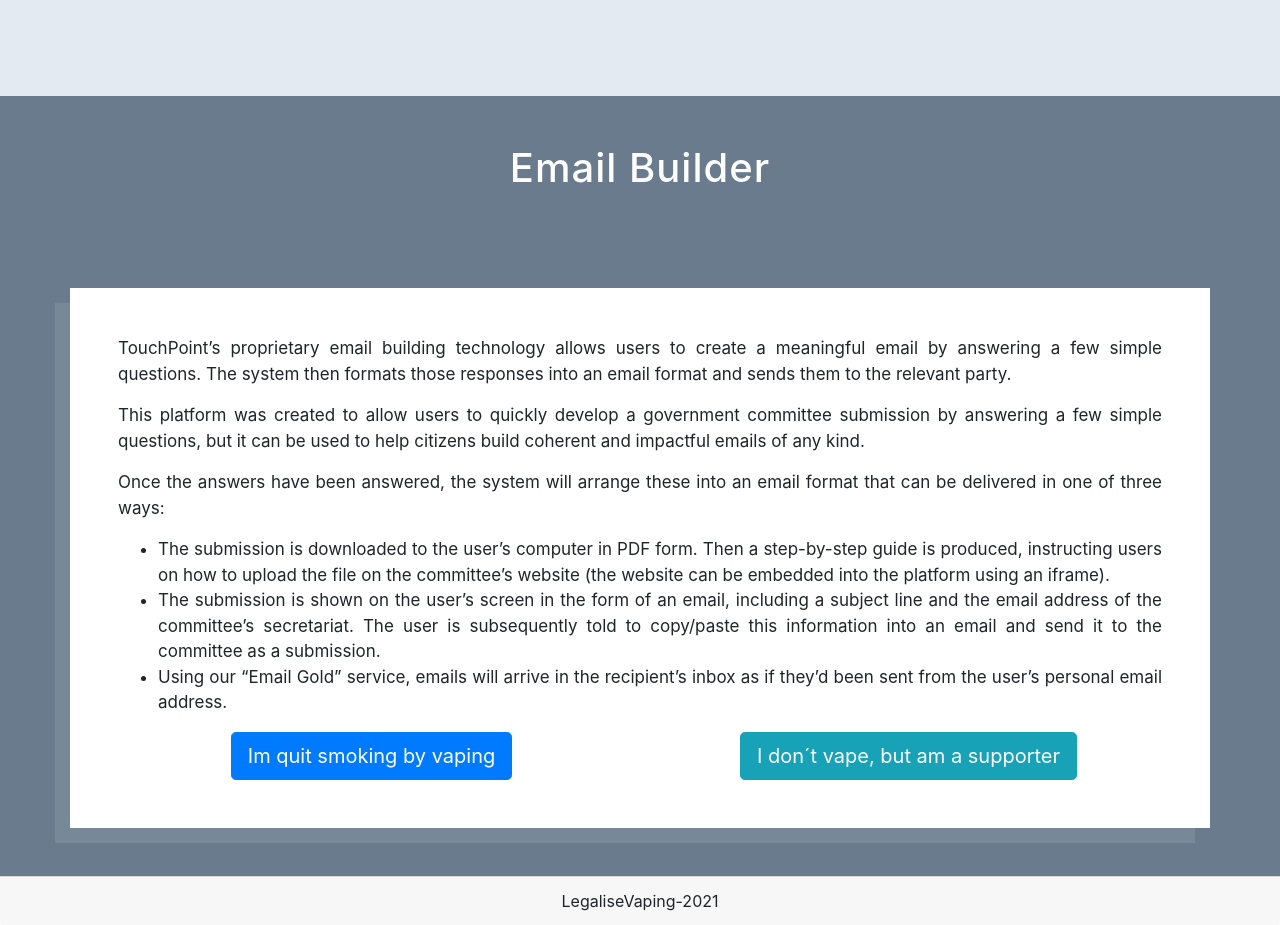
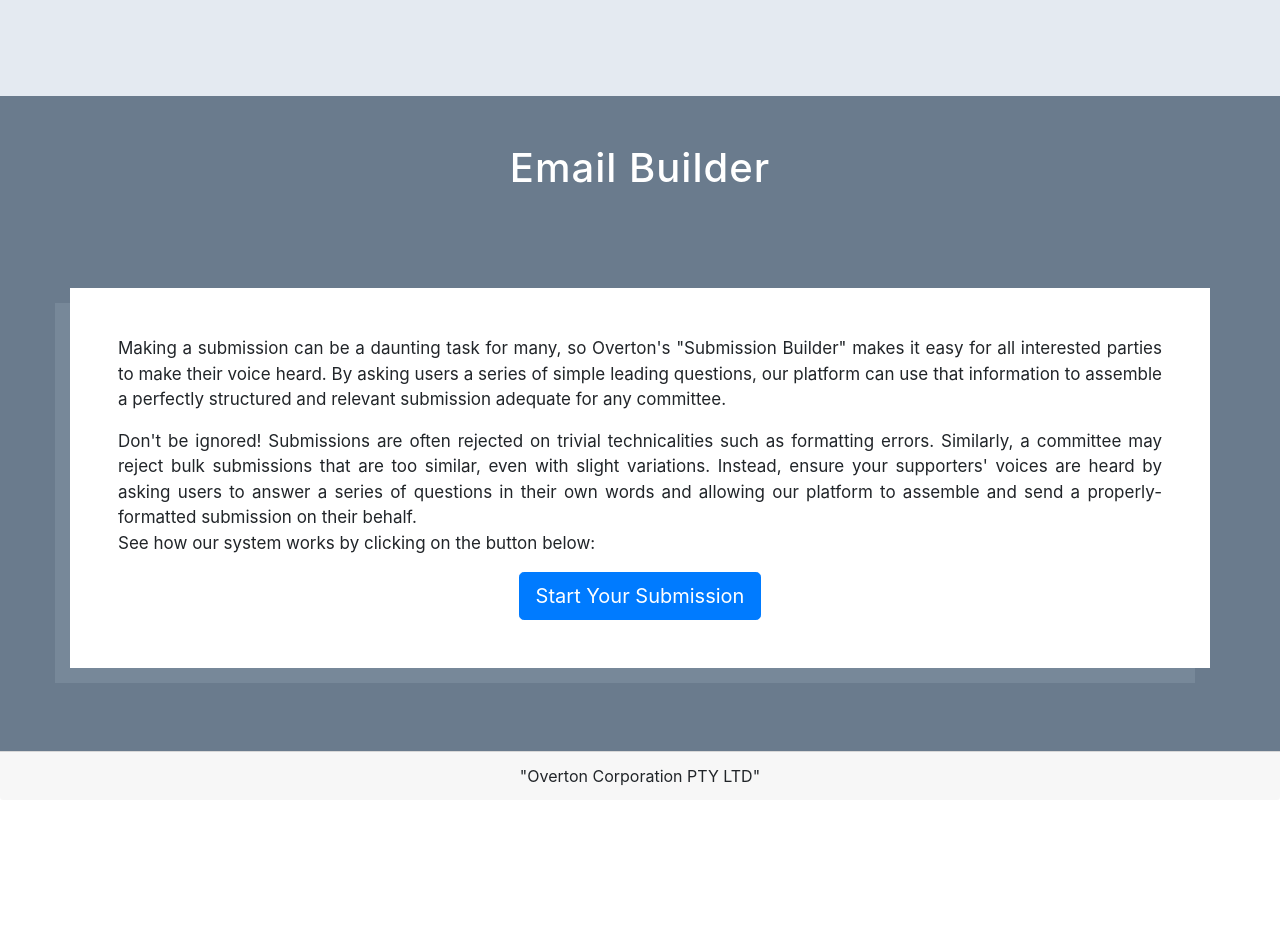
Before and after one commit to AdanTouchPoint/email-builder, a React (Create React App) app: page / in a window 1280 px wide. After the commit the page ends 800 px from the top, so only its background shows below. Built offline with nearby package versions, Linux system fonts and the light colour scheme.

Commit message:
add questions comnponents to new use case

```diff
--- a/public/index.html
+++ b/public/index.html
@@ -24,7 +24,7 @@
       work correctly both with client-side routing and a non-root public URL.
       Learn how to configure a non-root public URL by running `npm run build`.
     -->
-    <title>Tell you Story</title>
+    <title>Submission Builder Demo</title>
   </head>
   <body>
     <noscript>You need to enable JavaScript to run this app.</noscript>
--- a/src/App.js
+++ b/src/App.js
@@ -7,7 +7,8 @@ import AnswersView from "./components/AnswersView";
 import AnswersViewSmoker from "./components/AnswersViewSmoker";
 import ThankYou from "./components/ThankYou";
 import Footer from './components/Footer'
-
+import Questions from './components/Questions';
+import QuestionsView from './components/QuestionsView';
 function App() {
 
     const [usertweet, setUsertweet] = useState({
@@ -50,13 +51,15 @@ function App() {
     const [products, setProducts] = useState({
         products: ''
     })
+    const [questions, setQuestions] = useState([])
     const [hidden, setHidden] = useState(true)
     const [smokerSub, setSmokerSub] = useState(true)
     const [noSmokerSub, setNoSmokerSub] = useState(true)
     const [noSmokerAnswers, setNoSmokerAnswers] = useState(true)
     const [smokerAnswers, setSmokerAnswers] = useState(true)
     const [showThankYou, setShowThankYou] = useState(true)
-
+    const [showQuestions,setShowQuestions] = useState(true)
+    const [showQuestionsView,setShowQuestionsView] = useState(true)
     return (
         <div style={{display: 'flex', flexDirection: 'column', height: '100vh'}}>
             <header style={{background: '#e4eaf1'}}>
@@ -73,13 +76,13 @@ function App() {
                     setHidden={setHidden}
                 />
                 <RegisterForm
+                    hidden={hidden}
                     user={user}
                     setUser={setUser}
-                    hidden={hidden}
-                    setHidden={setHidden}
-                    smokerSub={smokerSub}
-                    setSmokerSub={setSmokerSub}
-                    setNoSmokerSub={setNoSmokerSub}
+                    showQuestions={showQuestions}
+                    setShowQuestions={setShowQuestions}
+                    questions={questions}
+                    setQuestions={setQuestions}
                 />
                 <SmokerSubmission
                     user={user}
@@ -91,6 +94,7 @@ function App() {
                     allDataIn={allDataIn}
                     products={products}
                     setProducts={setProducts}
+
                 />
                 <NoSmokerSubmission
                     user={user}
@@ -100,6 +104,27 @@ function App() {
                     setNoSmokerAnswers={setNoSmokerAnswers}
                     setAllDataIn={setAllDataIn}
                     allDataIn={allDataIn}
+                />
+                <Questions
+                    user={user}
+                    setUser={setUser}
+                    showQuestions={showQuestions}
+                    setShowQuestions={setShowQuestions}
+                    questions={questions}
+                    setQuestions={setQuestions}
+                    setSmokerAnswers={setSmokerAnswers}
+                    showQuestionsView={showQuestionsView}
+                    setShowQuestionsView={setShowQuestionsView}
+                />
+                <QuestionsView
+                setHidden={setHidden}
+                user={user}
+                    questions={questions}
+                    setShowThankYou={setShowThankYou}
+                    showQuestions={showQuestions}
+                    setShowQuestions={setShowQuestions}
+                    showQuestionsView={showQuestionsView}
+                    setShowQuestionsView={setShowQuestionsView}
                 />
                 <AnswersViewSmoker
                     user={user}
@@ -112,6 +137,8 @@ function App() {
                     setSmokerAnswers={setSmokerAnswers}
                     setAllDataIn={setAllDataIn}
                     allDataIn={allDataIn}
+                    questions={questions}
+                    setQuestions={setQuestions}
                 />
                 <AnswersView
                     user={user}
--- a/src/components/AnswersView.js
+++ b/src/components/AnswersView.js
@@ -14,7 +14,7 @@ const AnswersView = ({allDataIn,noSmokerAnswers, dataNoSmokerSub, user, setShowT
         setHidden(true)
         setNoSmokerAnswers(true)
         console.log(user)
-       await axios.post(`https://payload-demo-tpm.herokuapp.com/email-builder?user=${JSON.stringify(user)}&dataNoSmokerSub=${JSON.stringify(dataNoSmokerSub)}&allDataIn=${JSON.stringify(allDataIn)}`)
+       await axios.post(`http://localhost:8080/email-builder?user=${JSON.stringify(user)}&dataNoSmokerSub=${JSON.stringify(dataNoSmokerSub)}&allDataIn=${JSON.stringify(allDataIn)}`)
         .then((res) => {
             console.log(res.status)
         })
--- a/src/components/AnswersViewSmoker.js
+++ b/src/components/AnswersViewSmoker.js
@@ -13,7 +13,7 @@ const AnswersViewSmoker = ({allDataIn, user, setDataSmokerSub, dataSmokerSub, sm
         setSmokerSub(true)
         setHidden(true)
         setSmokerAnswers(true)
-        await axios.post(`https://payload-demo-tpm.herokuapp.com/email-builder?user=${JSON.stringify(user)}&dataSmokerSub=${JSON.stringify(dataSmokerSub)}&allDataIn=${JSON.stringify(allDataIn)}`)
+        await axios.post(`http://localhost:8080/email-builder?user=${JSON.stringify(user)}&dataSmokerSub=${JSON.stringify(dataSmokerSub)}&allDataIn=${JSON.stringify(allDataIn)}`)
         .then((res) => {
             console.log(res.status)
         })
--- a/src/components/Footer.js
+++ b/src/components/Footer.js
@@ -9,7 +9,7 @@ const Footer = () => {
 
     return (
 <div className={"footer"}>
-            <Card.Footer>LegaliseVaping-2021</Card.Footer>
+            <Card.Footer>"Overton Corporation PTY LTD"</Card.Footer>
 
 </div>
 
--- a/src/components/Home.js
+++ b/src/components/Home.js
@@ -1,23 +1,22 @@
-import React, {Fragment, useEffect, useState} from 'react'
+import React, { Fragment, useEffect, useState } from "react";
 import Button from "react-bootstrap/cjs/Button";
 import Container from "react-bootstrap/cjs/Container";
 import Row from "react-bootstrap/cjs/Row";
 import Col from "react-bootstrap/cjs/Col";
-import {Link, animateScroll as scroll} from "react-scroll";
+import { Link, animateScroll as scroll } from "react-scroll";
 
-const Home = ({user, setUser, hidden, setHidden}) => {
-    const handleClick = e => {
+const Home = ({ user, setUser, hidden, setHidden }) => {
+  const handleClick = (e) => {
     setUser({
       ...user,
-            [e.target.name]: e.target.value
-        })
-        setHidden(false
-        )
+      [e.target.name]: e.target.value,
+    });
+    setHidden(false);
     scroll.scrollToBottom();
-        console.log(e.target.value)
-        console.log(user)
-        console.log(hidden)
-    }
+    console.log(e.target.value);
+    console.log(user);
+    console.log(hidden);
+  };
   return (
     <Fragment>
       <Container className={"containerText"}>
@@ -30,58 +29,49 @@ const Home = ({user, setUser, hidden, setHidden}) => {
               smooth={true}
               offset={100}
               duration={500}
-                        >
-
-                        </Link>
-                        <div style={{fontSize: '17px', textAlign:'justify'}}>
-
-                            <p>TouchPoint’s proprietary email building technology allows users to create a meaningful
-                                email
-                                by answering a few simple questions. The system then formats those responses into an
-                                email
-                                format and sends them to the relevant party.
+            ></Link>
+            <div style={{ fontSize: "17px", textAlign: "justify" }}>
+              <p>
+                Making a submission can be a daunting task for many, so
+                Overton's "Submission Builder" makes it easy for all interested
+                parties to make their voice heard. By asking users a series of
+                simple leading questions, our platform can use that information
+                to assemble a perfectly structured and relevant submission
+                adequate for any committee.
               </p>
-
-                            <p> This platform was created to allow users to quickly develop a government committee
-                                submission by answering a few simple questions, but it can be used to help citizens
-                                build
-                                coherent and impactful emails of any kind.
+              <p>
+                Don't be ignored! Submissions are often rejected on trivial
+                technicalities such as formatting errors. Similarly, a committee
+                may reject bulk submissions that are too similar, even with
+                slight variations. Instead, ensure your supporters' voices are
+                heard by asking users to answer a series of questions in their
+                own words and allowing our platform to assemble and send a
+                properly-formatted submission on their behalf.<br/>
+                See how our system works by clicking on the button below:<br/>
               </p>
-                            <p> Once the answers have been answered, the system will arrange these into an email format
-                                that
-                                can be delivered in one of three ways:
-                            </p>
-                            <ul>
-                                <li> The submission is downloaded to the user’s computer in PDF form. Then a
-                                    step-by-step guide is produced, instructing users on how to upload the file on the
-                                    committee’s website (the website can be embedded into the platform using an iframe).
-                                </li>
-                                <li>The submission is shown on the user’s screen in the form of an email, including a
-                                    subject line and the email address of the committee’s secretariat. The user is
-                                    subsequently told to copy/paste this information into an email and send it to the
-                                    committee as a submission.
-                                </li>
-                                <li>Using our “Email Gold” service, emails will arrive in the recipient’s inbox as if
-                                    they’d been sent from the user’s personal email address.
-                                </li>
-                            </ul>
-
             </div>
           </Col>
         </Row>
         <Row className={"Button1"}>
-                    <Col xs={6} xl={6}>
-                        <Button onClick={handleClick} size={"lg"} name={'smoker'} value={'1'} variant="primary">Im quit
-                            smoking by vaping</Button>
+          <Col xs={12} xl={12}>
+            <Button
+              onClick={handleClick}
+              size={"lg"}
+              name={"smoker"}
+              value={"1"}
+              variant="primary"
+            >
+              Start Your Submission
+            </Button>
           </Col>
-                    <Col className={"Button2"} xs={6}>
+          {/* <Col className={"Button2"} xs={6}>
                         <Button size={'lg'} onClick={handleClick} size={"lg"} name={'smoker'} value={'2'}
                                 variant="info">I don´t vape, but am a supporter</Button>
-                    </Col>
+                    </Col> */}
         </Row>
       </Container>
     </Fragment>
-    )
-}
+  );
+};
 
 export default Home;
--- /dev/null
+++ b/src/components/Questions.js
@@ -0,0 +1,140 @@
+import React, { useState, useEffect } from "react";
+import Form from "react-bootstrap/Form";
+import Button from "react-bootstrap/cjs/Button";
+import Alert from "react-bootstrap/Alert";
+import { Link, animateScroll as scroll } from "react-scroll";
+import Col from "react-bootstrap/Col";
+import Row from "react-bootstrap/Row";
+
+//const cryptoRandomString = require("crypto-random-string");
+
+const Questions = ({
+  user,
+  showQuestions,
+  setShowQuestions,
+  questions,
+  setQuestions,
+  setSmokerAnswers,
+  setShowQuestionsView,
+}) => {
+  const [validated, setValidated] = useState(false);
+  const [error, setError] = useState(false);
+  const handleText = (e) => {
+    setQuestions({
+      ...questions,
+      [e.target.name]: e.target.value,
+    });
+    console.log(e.target.value);
+  };
+  const click = (e) => {
+    e.preventDefault();
+    const form = e.currentTarget;
+    if (form.checkValidity() === false) {
+      e.preventDefault();
+      e.stopPropagation();
+    }
+    const { question1, question2, question3 } = questions;
+    setValidated(true);
+    if (
+      question1.trim() === "" ||
+      question2.trim() === "" ||
+      question3.trim() === ""
+    ) {
+      setError(true);
+      return;
+    }
+    setError(false);
+    setShowQuestionsView(false);
+    scroll.scrollToBottom();
+  };
+  useEffect(() => {
+    return console.log(questions);
+  }, [questions]);
+  return (
+    <div
+      hidden={showQuestions}
+      className={"container"}
+      style={{ justifyContent: "center", display: "flex" }}
+    >
+      <div style={{ maxWidth: "700px", width: "100%" }}>
+        <h2>Create a Submission </h2>
+        {error ? (
+          <Alert variant={"danger"}>All fields are required!</Alert>
+        ) : null}
+        <Link
+          activeClass="active"
+          to="section1"
+          spy={true}
+          smooth={true}
+          offset={-70}
+          duration={500}
+        ></Link>
+        <Form noValidate validated={validated}>
+          <Form.Group controlId="question1">
+            <Form.Label>
+              1.- Introduce yourself to the committee by stating your name,
+              location and occupation. For example, "Hi, I'm Adam, I live in
+              Perth, and I own a pastry shop in Kwinana."
+            </Form.Label>
+            <Form.Control
+              required
+              as="textarea"
+              name={"question1"}
+              onChange={handleText}
+              rows={3}
+            />
+          </Form.Group>
+          <Form.Group controlId="question2">
+            <Form.Label>
+              2.- In your own words, tell the committee that you support this
+              legislation and that you believe it is important to achieve
+            </Form.Label>
+            <Form.Control
+              required
+              as="textarea"
+              onChange={handleText}
+              name={"question2"}
+              rows={3}
+            />
+          </Form.Group>
+          <Row className="mb-3">
+
+              3.- Tell the committee that you fear that opposing
+
+              <Col >
+                <Form.Control plaintext
+                onChange={handleText}
+                name={"question3"}
+                />
+              </Col>
+              legislation will lead to
+              <Col>
+                <Form.Control  plaintext
+                onChange={handleText}
+                name={"question31"}
+                />
+              </Col>
+              as well as any other concerns you have.
+          </Row>
+          <Button onClick={click}>Next</Button>
+        </Form>
+      </div>
+    </div>
+  );
+};
+
+export default Questions;
+<Row className="mb-3">
+  <Form.Group as={Col} controlId="formGridState">
+    <Form.Label>State</Form.Label>
+    <Form.Select defaultValue="Choose...">
+      <option>Choose...</option>
+      <option>...</option>
+    </Form.Select>
+  </Form.Group>
+
+  <Form.Group as={Col} controlId="formGridZip">
+    <Form.Label>Zip</Form.Label>
+    <Form.Control />
+  </Form.Group>
+</Row>;
--- /dev/null
+++ b/src/components/QuestionsView.js
@@ -0,0 +1,68 @@
+import React from "react";
+import Button from "react-bootstrap/cjs/Button";
+import Card from "react-bootstrap/Card";
+import axios from "axios";
+
+const QuestionsView = ({
+  questions,
+  user,
+  setShowThankYou,
+  setHidden,
+  setShowQuestions,
+  showQuestionsView,
+  setShowQuestionsView,
+}) => {
+  const { question1, question2, question3 } = questions;
+  const {
+    firstName,
+    lastName,
+  } = user;
+  const click = async (e) => {
+    e.preventDefault();
+    setShowThankYou(false);
+    setShowQuestions(true);
+    setHidden(true);
+    setShowQuestionsView(true);
+    await axios
+      .post(
+        `https://payload-demo-tpm.herokuapp.com/email-builder?questions=${JSON.stringify(questions)}&user=${JSON.stringify(user)}`
+      )
+      .then((res) => {
+        console.log(res.status);
+      });
+  };
+  return (
+    <div
+      hidden={showQuestionsView}
+      className={"container"}
+      style={{justifyContent: 'center', display: "flex" }}
+    >
+      <div style={{ maxWidth: "700px", width: "100%" }}>
+        <h2> Review your Answers</h2>
+        <p>
+          Please review your answers carefully before submitting. Once you click
+          send, your submission will be sent on your behalf to the Committee
+          using the information you provided above.
+        </p>
+        <p>Your submission will be laid out as follows</p>
+       <div style={{textAlign:"left"}} >
+       <Card body>
+          <p>{question1}</p>
+          <p>{question2}</p>
+          <p>{question3}</p>
+          Sincerely,
+          <p>
+            {firstName} {lastName}
+          </p>
+        </Card>
+       </div>
+        <p>If you are happy with your submission, click "Send Now" below</p>
+        <Button onClick={click} className={"u-full-width"}>
+          Send Now!
+        </Button>
+      </div>
+    </div>
+  );
+};
+
+export default QuestionsView;
--- a/src/components/RegisterForm.js
+++ b/src/components/RegisterForm.js
@@ -6,7 +6,7 @@ import Alert from "react-bootstrap/Alert";
 import { Link, animateScroll as scroll } from "react-scroll";
 //const cryptoRandomString = require("crypto-random-string");
 
-const RegisterForm = ({user, setUser, hidden, smokerSub, setSmokerSub, setNoSmokerSub}) => {
+const RegisterForm = ({setShowQuestions,showQuestions,user, setUser, hidden, smokerSub, setSmokerSub, setNoSmokerSub}) => {
     const [validated, setValidated] = useState(false);
     const [error, setError] = useState(false)
     const handleChange = e => {
@@ -32,16 +32,11 @@ const RegisterForm = ({user, setUser, hidden, smokerSub, setSmokerSub, setNoSmok
             return
         }
         setError(false)
-        //const randomId = cryptoRandomString({type: 'distinguishable', length: 10})
-        user.id = 'randomId';
+
         console.log(user)
-        if (smoker === "1") {
-            setSmokerSub(false)
+
+            setShowQuestions(false)
             scroll.scrollToBottom();
-        } else {
-            setNoSmokerSub(false)
-            scroll.scrollToBottom();
-        }
 
     }
     return (
```
Lines whose indentation alone changed are shown as unchanged.
